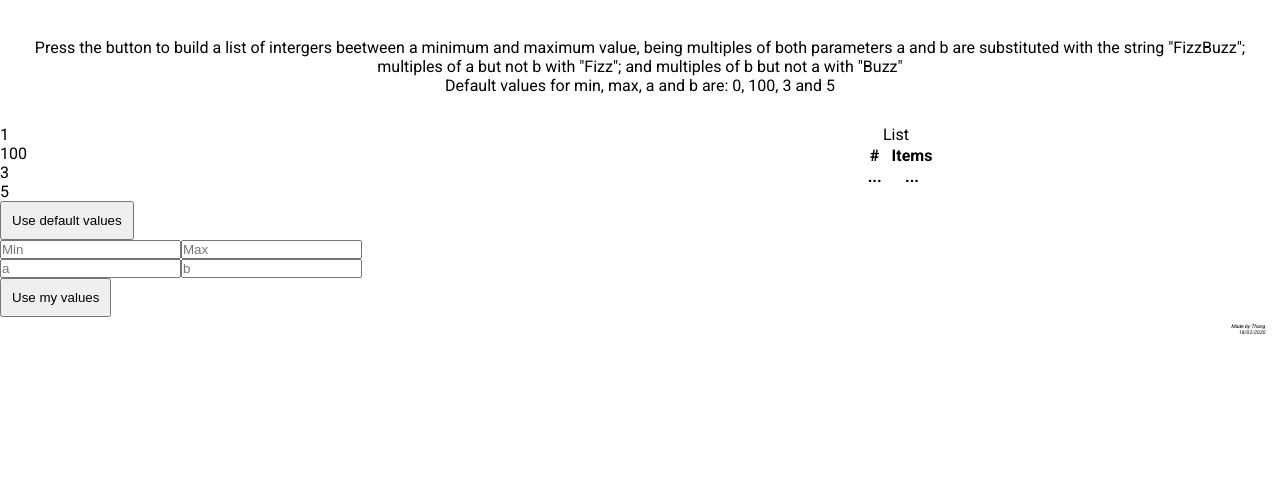
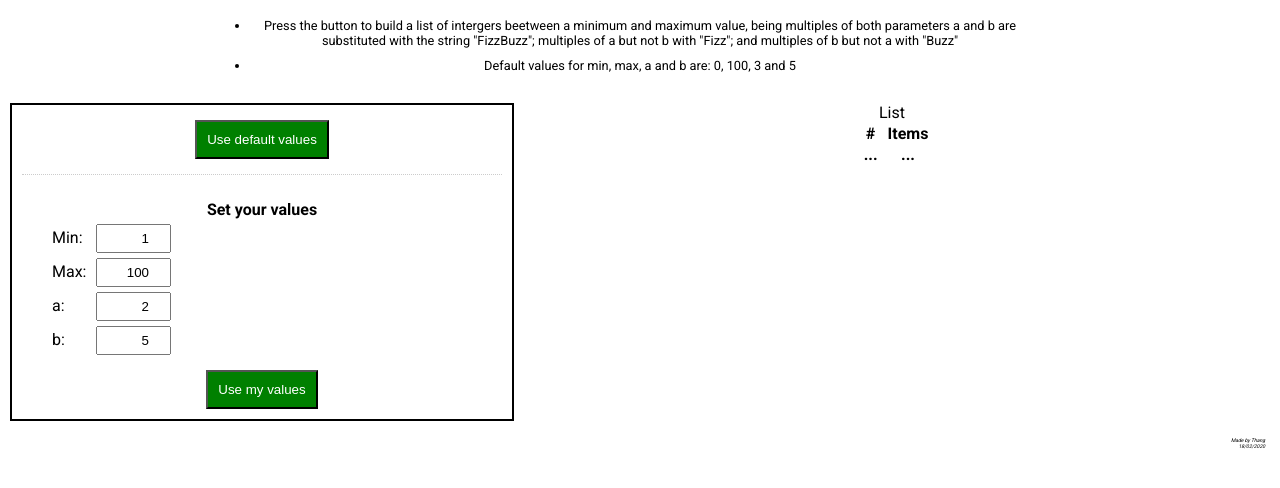
Before and after one commit to ducthang-vu/js-fizzbuzz, a plain HTML site: page index.html in a window 1280 px wide. Shown: the part 50-538 px from the top of the page. Drawn offline with Linux system fonts and the light colour scheme.

Commit message:
progress

```diff
--- a/css/main.css
+++ b/css/main.css
@@ -32,6 +32,10 @@ body {
     margin: auto;
 }
 
+.green {
+    background: green;
+}
+
 .green-color {
     color: green;
 }
@@ -41,9 +45,12 @@ body {
 }
 
 .small-text {
-    font-size: 70%;
+    font-size: 80%;
 }
 
+.white-color {
+    color: #fff;
+}
 
 
 
@@ -66,23 +73,56 @@ header > * {
     flex-basis: 200px;
 }
 
+.istruction {
+    max-width: 800px;
+}
+
+.istruction li {
+    margin-bottom: 10px;
+}
+
+
+
 /* MAIN */
 main {
-
+    padding: 10px;
 }
 
 
 
 /* Main: USER-SECTION */
 .user-section {
+    margin: 10xp;
+    padding: 10px;
     flex-basis: 40%;
+    border: 2px solid #000;
 }
 
-input-wrapper input{
-    padding: 10px;
-    flex-basis: 10px;
+.default-section {
+    margin-bottom: 25px;
+    padding: 5px 0 15px 0;
+    border-bottom: 1px dotted #ccc
 }
 
+.input-wrapper {
+    margin-bottom: 15px;
+    padding: 0 25px;
+}
+
+.input-box {
+    margin: 5px;
+}
+
+.input-box label {
+    display: inline-block;
+    width: 40px;
+}
+
+.input-box input {
+    padding: 5px;
+    width: 75px;
+    text-align: right;
+}
 
 
 
--- a/index.html
+++ b/index.html
@@ -11,37 +11,44 @@
     <div class="app flex">
         <header class="text-center">
             <h1>js-fizzbuzz</h1>
-            <p class="istruction">
+            <div class="istruction central small-text">
                 <ul>
                     <li>Press the button to build a list of intergers beetween a minimum and maximum value, being multiples of both parameters a and b are substituted with the string "FizzBuzz"; multiples of a but not b with "Fizz"; and multiples of b but not a with "Buzz" </li>
                     <li>Default values for min, max, a and b are: 0, 100, 3 and 5</li>
                 </ul>
-            </p>
+            </div>
         </header>
 
         <main class="flex-w">
             <section class="user-section">
                 <div>
                     <div class=default-section>
-                        <ul>
-                            <li>1</li>
-                            <li>100</li>
-                            <li>3</li>
-                            <li>5</li>
-                        </ul>
-                        <button id="default-button" class="button block">Use default values</button>
+                        <button id="default-button" class="button block central green white-color">Use default values</button>
                     </div>
 
                     <div class=custom-wrapper>
-                        <div class="input-wrapper flex-w">
-                            <input id="min" type="number" placeholder="Min">
-                            <input id="max" type="number" placeholder="Max">
-                            <input id="a" type="number" placeholder="a">
-                            <input id="b" type="number" placeholder="b">
+                        <h4 class=text-center>Set your values</h4>
+                        <div class="input-wrapper">
+                            <div class="input-box">
+                                <label for="min">Min:</label>
+                            <input id="min" type="number" value="1">
+                            </div>
+                            <div class="input-box">
+                                <label for="max">Max:</label>
+                                <input id="max" type="number" value="100">
+                            </div>
+                            <div class="input-box">
+                                <label for="a">a:</label>
+                            <input id="a" type="number" value="2">
+                            </div>
+                            <div class="input-box">
+                                <label for="b">b: </label>
+                                <input id="b" type="number" value="5">
+                            </div>
                         </div>
 
                         <div>
-                            <button id="custom-button" class="button block">Use my values</button>
+                            <button id="custom-button" class="button block central green white-color">Use my values</button>
                         </div>
                     </div>
                 </div>
```
